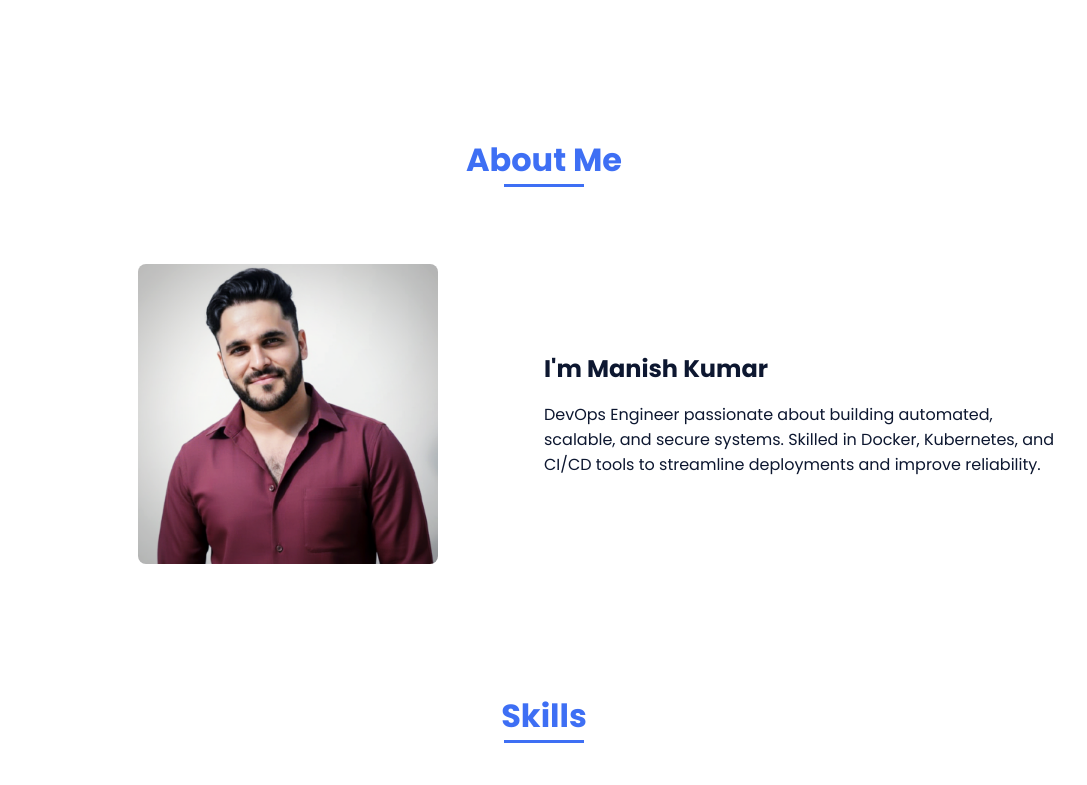
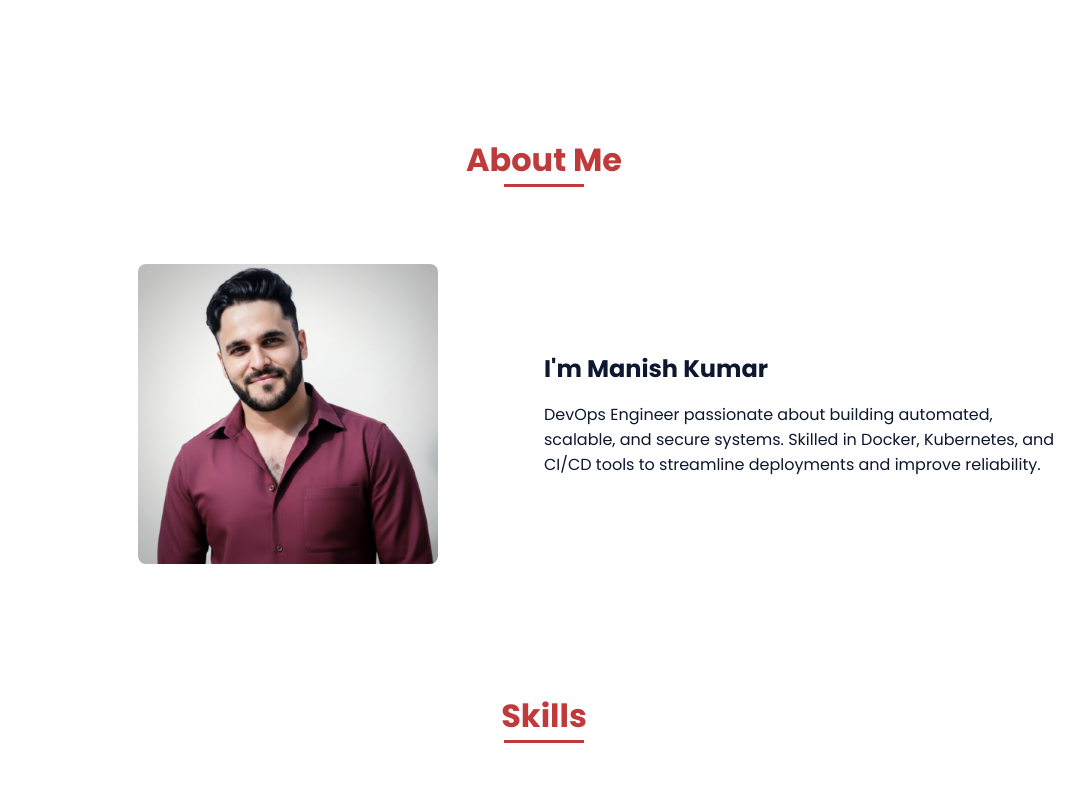
Before and after one commit to mkjangra97/mkjangra97.github.io, a plain HTML site: page index.html in a window 1280 px wide. Shown: the part 635-1420 px from the top of the page, without its empty margins (96-1183 px from the left). Drawn offline with nearby package versions, Linux system fonts and the light colour scheme; no server answers.

Commit message:
Update first-color variable in styles.css

```diff
--- a/assets/css/styles.css
+++ b/assets/css/styles.css
@@ -8,7 +8,7 @@
   /*Purple 260 - Red 355 - Blue 224 - Pink 340*/
   /* HSL color mode */
   --hue-color: 224;
-  --first-color: hsl(var(--hue-color), 89%, 60%);
+  --first-color: hsl(0deg 52.84% 48.94%);
   --second-color: hsl(var(--hue-color), 56%, 12%);
   /*===== Fuente y tipografia =====*/
   --body-font: "Poppins", sans-serif;
```
